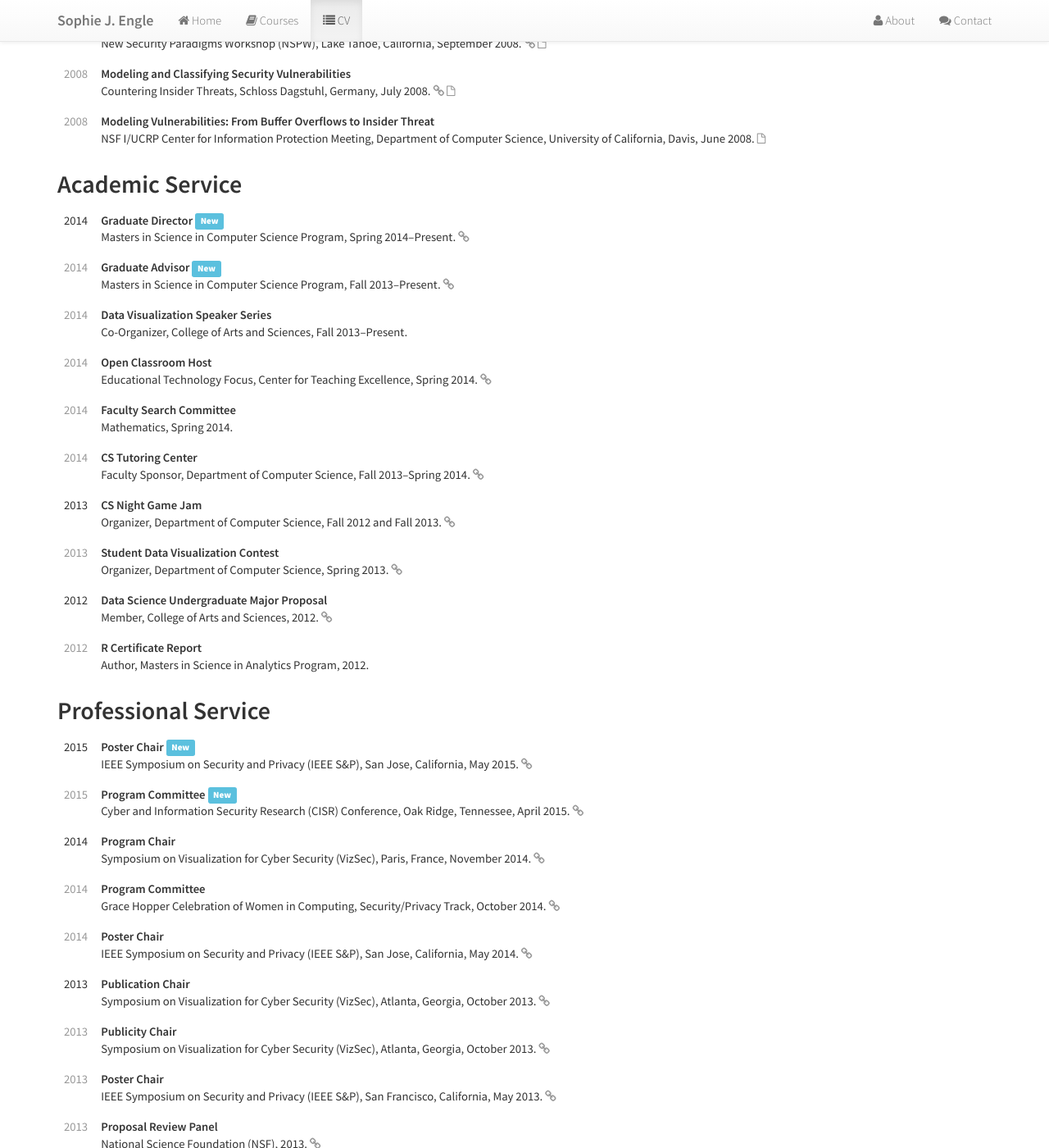
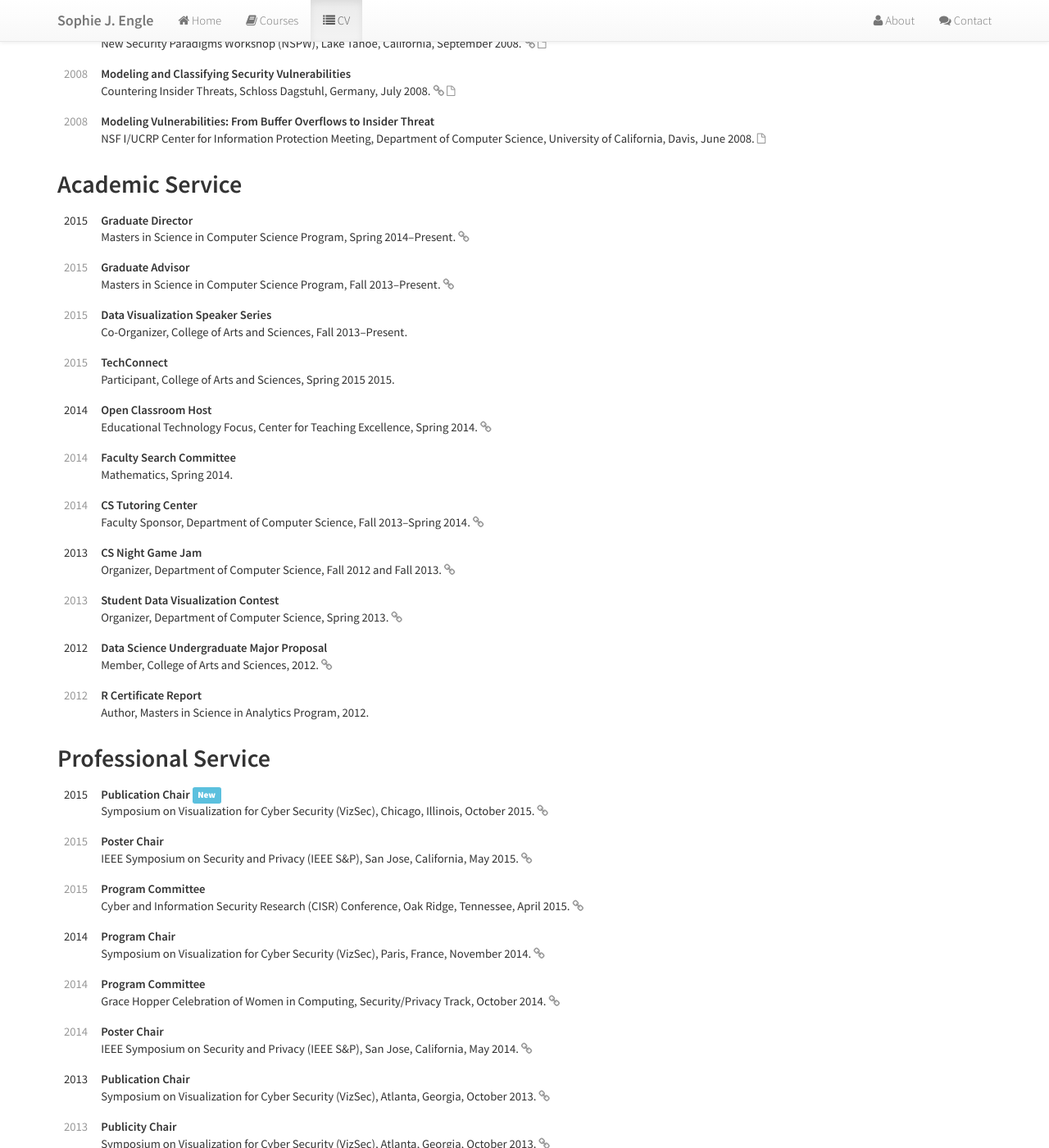
Before and after one commit to sjengle/sjengle.github.io, a Jekyll site: the page built from cv.html, in a window 1280 px wide and 1400 px high, scrolled down 2134 px. Shown: the whole window at 82% size. Built offline with Jekyll 4.4.1, drawn with Linux system fonts in a browser that asks for light colours; Markdown is read by kramdown in place of the engine named in the settings.

Commit message:
Updating service.

```diff
--- a/_data/cv.yml
+++ b/_data/cv.yml
@@ -198,27 +198,34 @@
   - name: 'Graduate Director'
     data: 'Masters in Science in Computer Science Program'
     term: 'Spring 2014&ndash;Present'
-    year: '2014'
-    flag: 'New'
+    year: '2015'
+    flag:
     link: 'http://www.usfca.edu/artsci/csg/'
     file:
     span: true
   - name: 'Graduate Advisor'
     data: 'Masters in Science in Computer Science Program'
     term: 'Fall 2013&ndash;Present'
-    year: '2014'
-    flag: 'New'
+    year: '2015'
+    flag:
     link: 'http://www.usfca.edu/artsci/csg/'
     file:
     span: true
   - name: 'Data Visualization Speaker Series'
     data: 'Co-Organizer, College of Arts and Sciences'
     term: 'Fall 2013&ndash;Present'
-    year: '2014'
+    year: '2015'
     flag:
     link:
     file:
     span: true
+  - name: 'TechConnect'
+    data: 'Participant, College of Arts and Sciences'
+    term: 'Spring 2015'
+    year: '2015'
+    flag:
+    link:
+    file:
   - name: 'Open Classroom Host'
     data: 'Educational Technology Focus, Center for Teaching Excellence'
     term: 'Spring'
@@ -272,18 +279,25 @@
     file:
 - label: 'Professional Service'
   items:
+  - name: 'Publication Chair'
+    data: 'Symposium on Visualization for Cyber Security (VizSec), Chicago, Illinois'
+    term: 'October'
+    year: '2015'
+    flag: 'New'
+    link: 'http://vizsec.org/'
+    file:
   - name: 'Poster Chair'
     data: 'IEEE Symposium on Security and Privacy (IEEE S&P), San Jose, California'
     term: 'May'
     year: '2015'
-    flag: 'New'
+    flag:
     link: 'http://www.ieee-security.org/TC/SP2015/'
     file:
   - name: 'Program Committee'
     data: 'Cyber and Information Security Research (CISR) Conference, Oak Ridge, Tennessee'
     term: 'April'
     year: '2015'
-    flag: 'New'
+    flag:
     link: 'http://www.cisr.ornl.gov/cisrc15/'
     file:
   - name: 'Program Chair'
@@ -291,7 +305,7 @@
     term: 'November'
     year: '2014'
     flag:
-    link: 'http://vizsec.org/'
+    link: 'http://vizsec.org/vizsec2014/'
     file:
   - name: 'Program Committee'
     data: 'Grace Hopper Celebration of Women in Computing, Security/Privacy Track'
```
